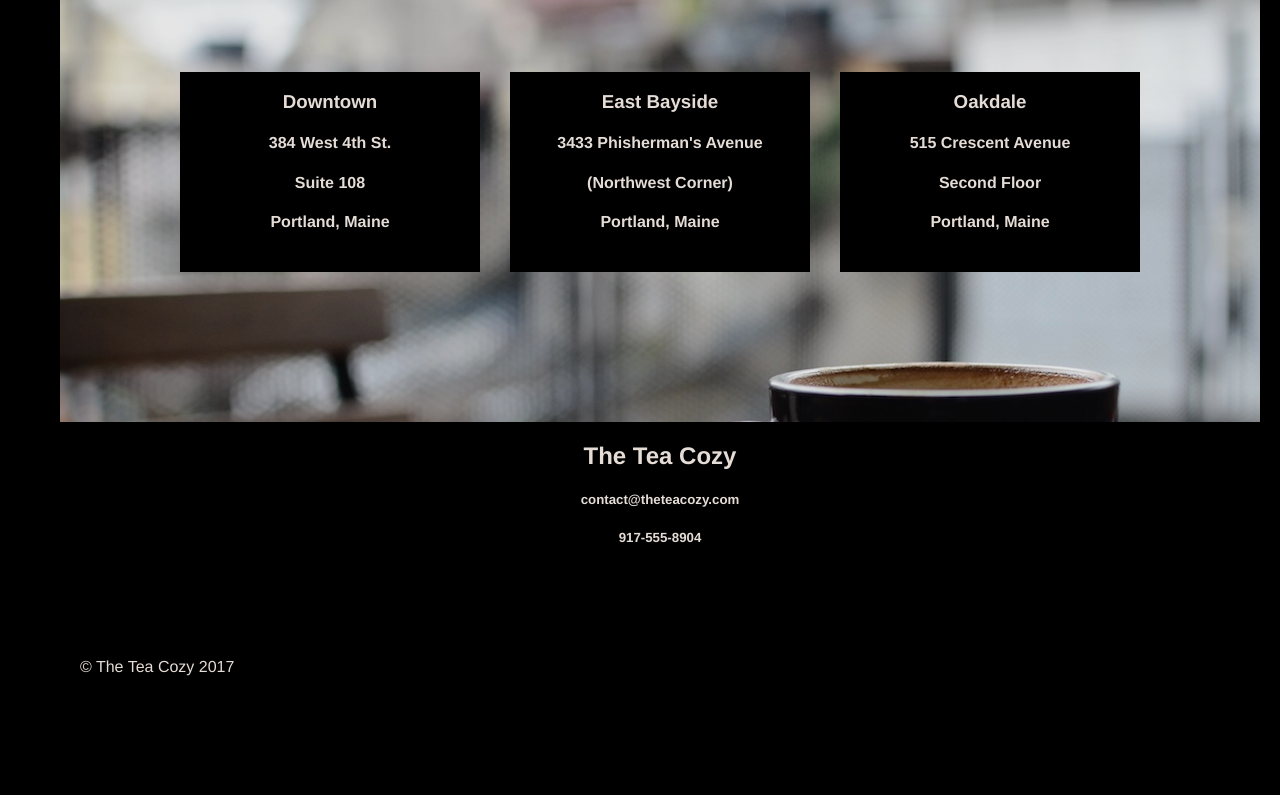
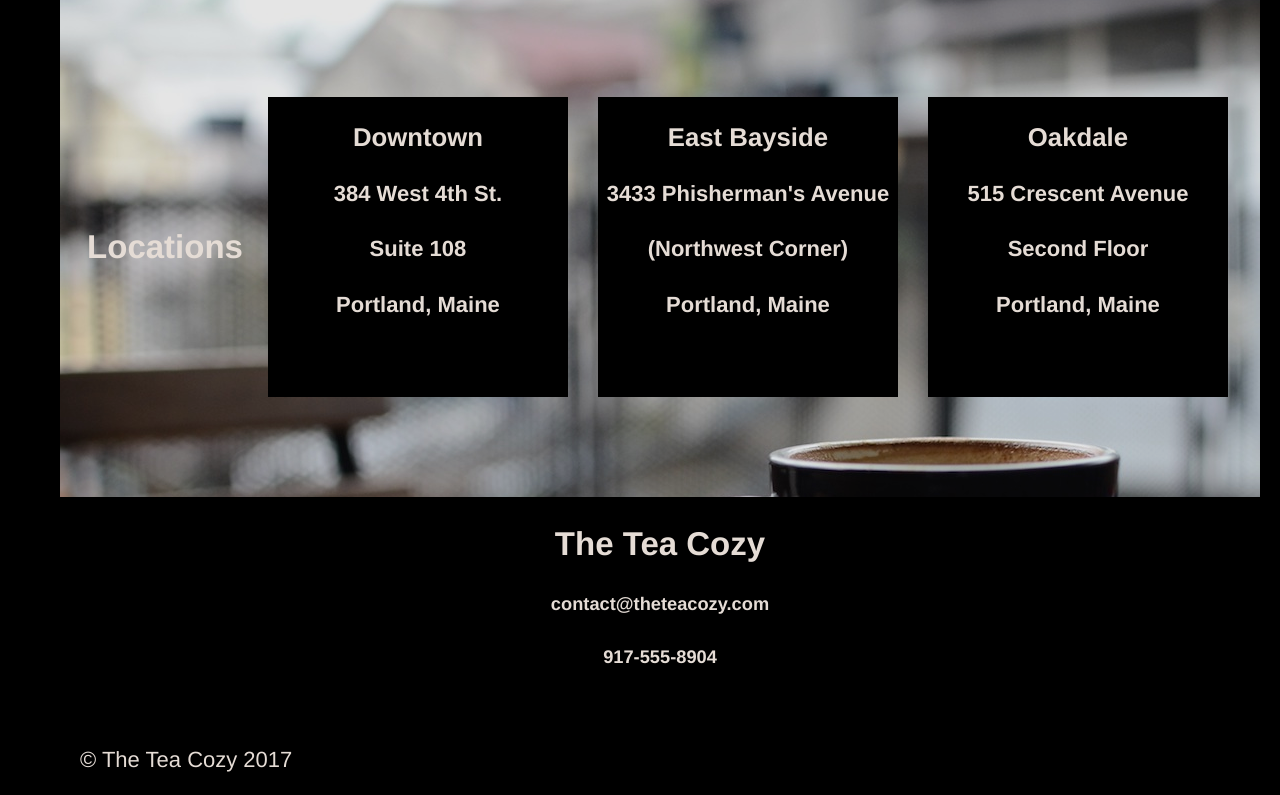
Before and after one commit to ScottHauser/teaCozy, a plain HTML site: page index.html in a window 1280 px wide. Shown: the part 1455-2250 px from the top of the page. Before the commit the page ends 2147 px from the top, so only its background shows below. Drawn offline with Linux system fonts and the light colour scheme; files that its build step writes are made by us from their sources; files whose address does not match are found by name.

Commit message:
comments but not much more

```diff
--- a/index.html
+++ b/index.html
@@ -6,6 +6,7 @@
   <link href=".resources/css/styles.css" type="text/css" rel="stylesheet">
 
 <style>
+/* div for mission */
   .mission {
     background: url("file:///Users/scotthauser/Desktop/projects/teaCozy/resources/images/img-mission-background.jpg") no-repeat;
     display: flex;
@@ -16,7 +17,7 @@
     padding-top: 69px;
     height: 700px;
     }
-
+/* div for the mission across page */
     .mission .box {
       display: block;
       width: 1200px;
@@ -24,9 +25,14 @@
       margin: auto;
       z-index: 2;
       }
+
+      /* div for products section */
 .products {
   text-align: center;
 }
+
+/* div for monthly specials */
+
 .month {
 display: flex;
 width: 1000px;
@@ -36,6 +42,9 @@ justify-content: space-around;
 align-content: center;
 margin: auto;
 }
+
+/* div for location section */
+
     .locations {
       background: url("file:///Users/scotthauser/Desktop/projects/teaCozy/resources/images/img-locations-background.jpg") no-repeat;
       display: flex;
@@ -46,12 +55,16 @@ margin: auto;
       height: 500px;
       text-align: center;
 }
+/* div for boxes to highlight locations */
+
 .location-box {
 width: 300px;
-height: 200px;
+height: 300px;
 background-color: black;
 margin: 15px; 20px; auto 20px;
 }
+/* div for contact section */
+
 .contact {
   height: 200px;
   text-align: center;
@@ -101,6 +114,7 @@ footer {
         background: #000000;
         color: seashell;
         font-family: Helvetica, sans-serif;
+        font-size: 22px;
         opacity:0.9;
       }
 </style>
@@ -151,7 +165,7 @@ footer {
 
 
 <div class="locations" id="locations">
-<!--<h2>Locations</h2>-->
+<h2 style="display: block; margin: 0; padding: 10px;">Locations</h2>
 
   <div class="location-box">
     <h3>Downtown</h3>
```
